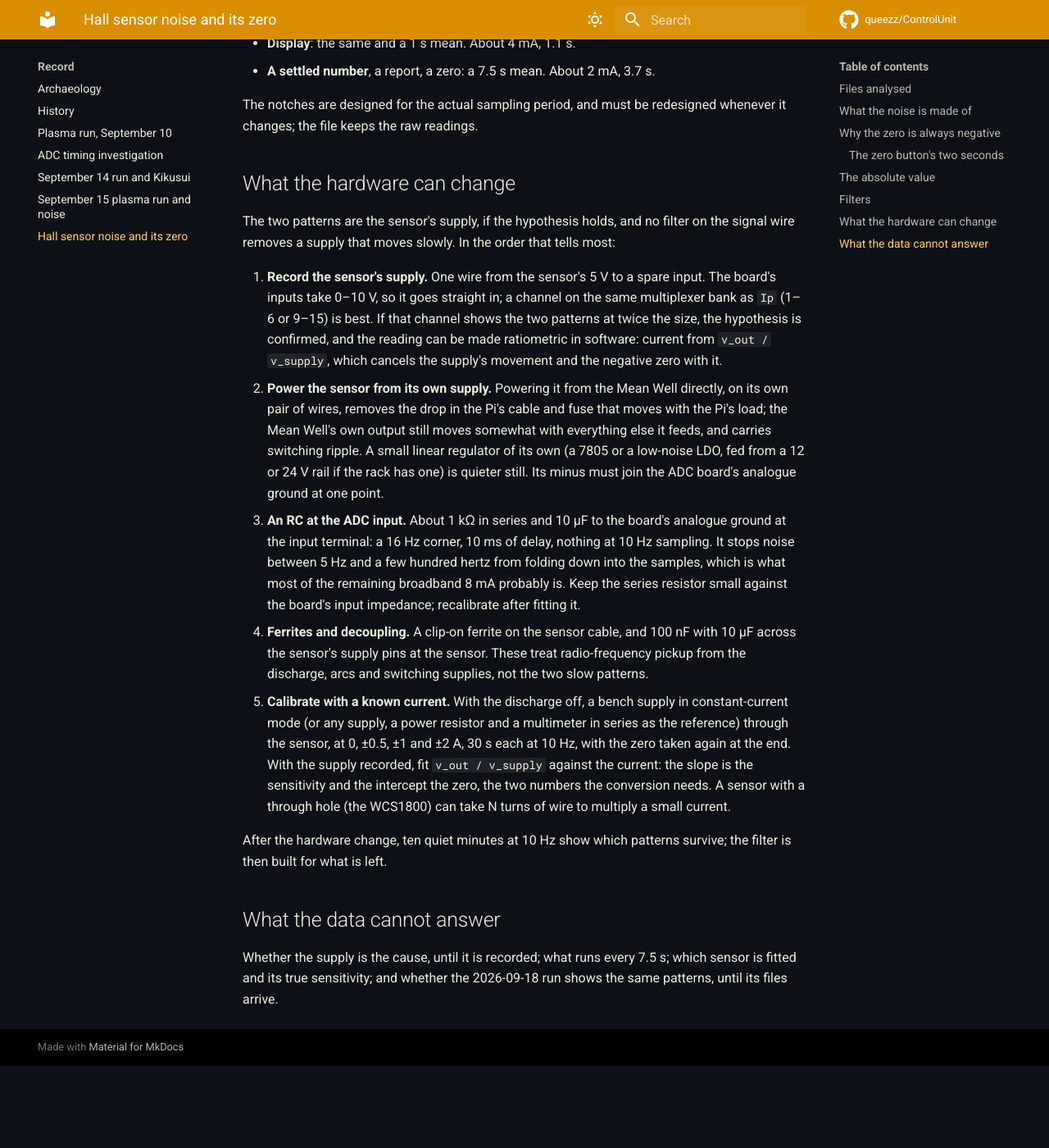
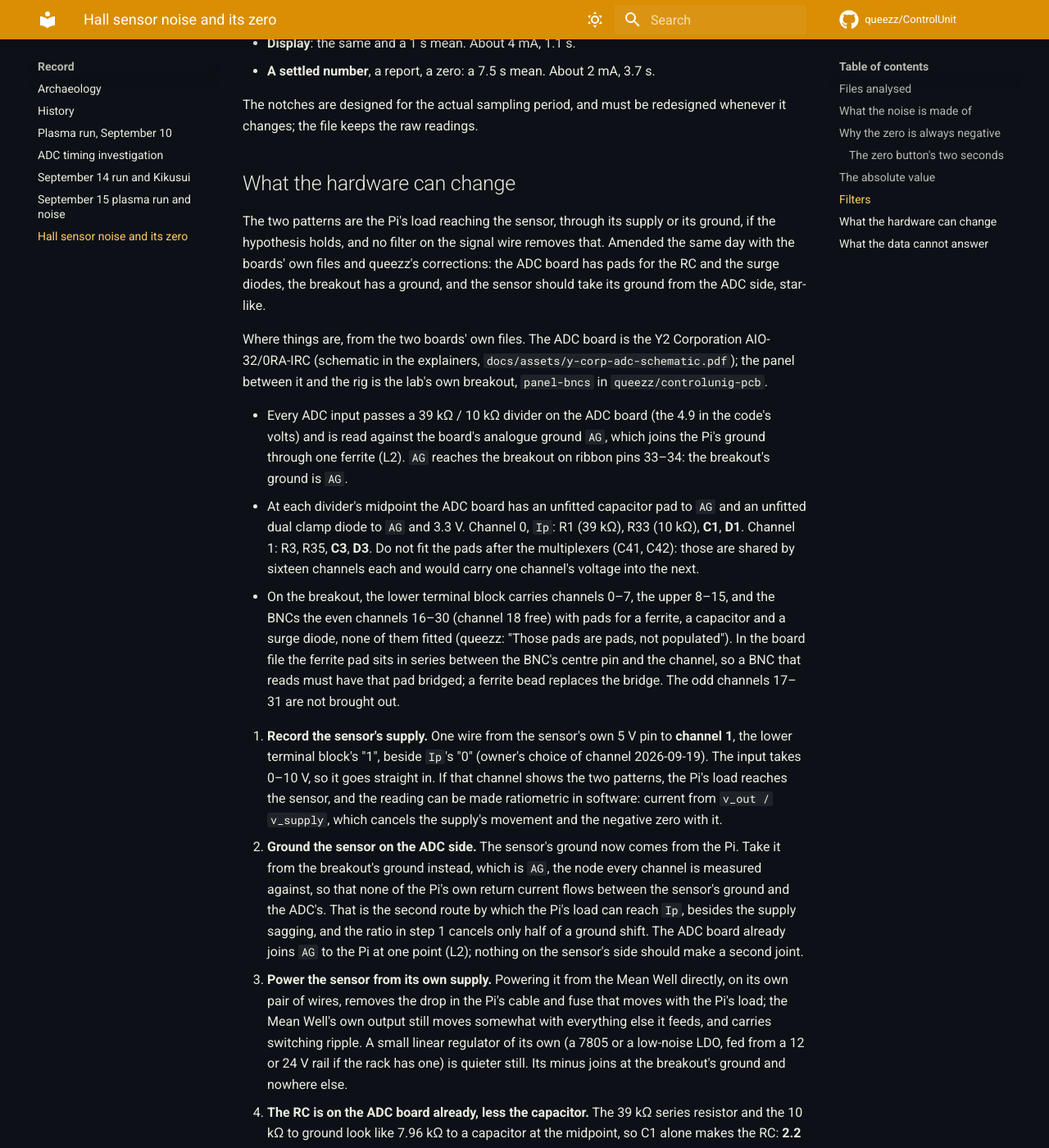
Before and after one commit to queezz/ControlUnit, an MkDocs documentation site: the page built from docs/diagnostics/2026-09-19-hall-sensor-noise.md, in a window 1280 px wide and 1400 px high, scrolled down 5019 px. Shown: the whole window at 82% size. Built offline with MkDocs 1.6.1 and Material for MkDocs 9.7.7, drawn with Linux system fonts in a browser that asks for light colours; comment, search, counter and statistics services are not loaded; before the commit the page ends 6319 px from its top, so only the background shows below that; some of the changed text lies outside the part shown.

Commit message:
Place the Hall sensor's RC, ground and supply wire on the boards' own pads
From the ADC board's schematic and the breakout's board file, with the
owner's corrections: the supply wire goes to channel 1, the sensor takes
its ground from the ADC side, and 2.2 uF on the ADC board's C1 and C3
makes the RC with its own divider. The breakout's pads are unfitted.

agent: claude opus 5

```diff
--- a/docs/diagnostics/2026-09-19-hall-sensor-noise.md
+++ b/docs/diagnostics/2026-09-19-hall-sensor-noise.md
@@ -167,35 +167,83 @@ redesigned whenever it changes; the file keeps the raw readings.
 
 ## What the hardware can change
 
-The two patterns are the sensor's supply, if the hypothesis holds, and no
-filter on the signal wire removes a supply that moves slowly. In the order
-that tells most:
+The two patterns are the Pi's load reaching the sensor, through its
+supply or its ground, if the hypothesis holds, and no filter on the signal
+wire removes that. Amended the same day with the boards' own files and
+queezz's corrections: the ADC board has pads for the RC and the surge
+diodes, the breakout has a ground, and the sensor should take its ground
+from the ADC side, star-like.
 
-1. **Record the sensor's supply.** One wire from the sensor's 5 V to a
-   spare input. The board's inputs take 0–10 V, so it goes straight in; a
-   channel on the same multiplexer bank as `Ip` (1–6 or 9–15) is best.
-   If that channel shows the two patterns at twice the size, the hypothesis
-   is confirmed, and the reading can be made ratiometric in software:
-   current from `v_out / v_supply`, which cancels the supply's movement and
-   the negative zero with it.
-2. **Power the sensor from its own supply.** Powering it from the Mean Well
+Where things are, from the two boards' own files. The ADC board is the
+Y2 Corporation AIO-32/0RA-IRC (schematic in the explainers,
+`docs/assets/y-corp-adc-schematic.pdf`); the panel between it and the rig
+is the lab's own breakout, `panel-bncs` in `queezz/controlunig-pcb`.
+
+- Every ADC input passes a 39 kΩ / 10 kΩ divider on the ADC board (the
+  4.9 in the code's volts) and is read against the board's analogue ground
+  `AG`, which joins the Pi's ground through one ferrite (L2). `AG` reaches
+  the breakout on ribbon pins 33–34: the breakout's ground is `AG`.
+- At each divider's midpoint the ADC board has an unfitted capacitor pad
+  to `AG` and an unfitted dual clamp diode to `AG` and 3.3 V. Channel 0,
+  `Ip`: R1 (39 kΩ), R33 (10 kΩ), **C1**, **D1**. Channel 1: R3, R35,
+  **C3**, **D3**. Do not fit the pads after the multiplexers (C41, C42):
+  those are shared by sixteen channels each and would carry one channel's
+  voltage into the next.
+- On the breakout, the lower terminal block carries channels 0–7, the
+  upper 8–15, and the BNCs the even channels 16–30 (channel 18 free) with
+  pads for a ferrite, a capacitor and a surge diode, none of them fitted
+  (queezz: "Those pads are pads, not populated"). In the board file the
+  ferrite pad sits in series between the BNC's centre pin and the channel,
+  so a BNC that reads must have that pad bridged; a ferrite bead replaces
+  the bridge. The odd channels 17–31 are not brought out.
+
+1. **Record the sensor's supply.** One wire from the sensor's own 5 V pin
+   to **channel 1**, the lower terminal block's "1", beside `Ip`'s "0"
+   (owner's choice of channel 2026-09-19). The input takes 0–10 V, so it
+   goes straight in. If that channel shows the two patterns, the Pi's load
+   reaches the sensor, and the reading can be made ratiometric in
+   software: current from `v_out / v_supply`, which cancels the supply's
+   movement and the negative zero with it.
+2. **Ground the sensor on the ADC side.** The sensor's ground now comes
+   from the Pi. Take it from the breakout's ground instead, which is `AG`,
+   the node every channel is measured against, so that none of the Pi's
+   own return current flows between the sensor's ground and the ADC's.
+   That is the second route by which the Pi's load can reach `Ip`, besides
+   the supply sagging, and the ratio in step 1 cancels only half of a
+   ground shift. The ADC board already joins `AG` to the Pi at one point
+   (L2); nothing on the sensor's side should make a second joint.
+3. **Power the sensor from its own supply.** Powering it from the Mean Well
    directly, on its own pair of wires, removes the drop in the Pi's cable
    and fuse that moves with the Pi's load; the Mean Well's own output still
    moves somewhat with everything else it feeds, and carries switching
    ripple. A small linear regulator of its own (a 7805 or a low-noise LDO,
    fed from a 12 or 24 V rail if the rack has one) is quieter still. Its
-   minus must join the ADC board's analogue ground at one point.
-3. **An RC at the ADC input.** About 1 kΩ in series and 10 µF to the
-   board's analogue ground at the input terminal: a 16 Hz corner, 10 ms of
-   delay, nothing at 10 Hz sampling. It stops noise between 5 Hz and a few
-   hundred hertz from folding down into the samples, which is what most of
-   the remaining broadband 8 mA probably is. Keep the series resistor small
-   against the board's input impedance; recalibrate after fitting it.
-4. **Ferrites and decoupling.** A clip-on ferrite on the sensor cable, and
+   minus joins at the breakout's ground and nowhere else.
+4. **The RC is on the ADC board already, less the capacitor.** The 39 kΩ
+   series resistor and the 10 kΩ to ground look like 7.96 kΩ to a capacitor
+   at the midpoint, so C1 alone makes the RC: **2.2 µF** gives a 9 Hz
+   corner and 17.5 ms, a step settled to 0.3 % within one 100 ms sample
+   (1 µF: 20 Hz, 8 ms). Ceramic, X7R, 6.3 V or more; the midpoint never
+   sees more than about 2 V. It stops noise between 5 Hz and a few hundred
+   hertz from folding down into the samples, which is what most of the
+   remaining broadband 8 mA probably is, and adds no error, since there is
+   no extra resistor. Fit the **same value on C3**, so the supply channel
+   is filtered exactly like `Ip` and the ratio stays exact.
+5. **Clamp diodes, if fitted, silicon.** D1's pads take a SOT-23 series
+   pair. A BAV99 (silicon) fits; a BAT54S (Schottky) fits too but leaks
+   more, and a leak through the 8 kΩ midpoint is an offset, of millivolts
+   at the input once warm. For the sensor inside the rack the clamp is
+   optional; the gauges' long BNC cables are where it matters.
+6. **Ferrites and decoupling.** Ferrite beads on the breakout's FB1–FB8
+   pads when they arrive, a clip-on ferrite on the sensor cable, and
    100 nF with 10 µF across the sensor's supply pins at the sensor. These
    treat radio-frequency pickup from the discharge, arcs and switching
    supplies, not the two slow patterns.
-5. **Calibrate with a known current.** With the discharge off, a bench
+
+In that order, with ten quiet minutes at 10 Hz after step 1 so the cause
+is seen before it is removed; then:
+
+7. **Calibrate with a known current.** With the discharge off, a bench
    supply in constant-current mode (or any supply, a power resistor and a
    multimeter in series as the reference) through the sensor, at 0, ±0.5,
    ±1 and ±2 A, 30 s each at 10 Hz, with the zero taken again at the end.
```
Also changed, not shown: .agents/directions.md (+23 -14 lines).
